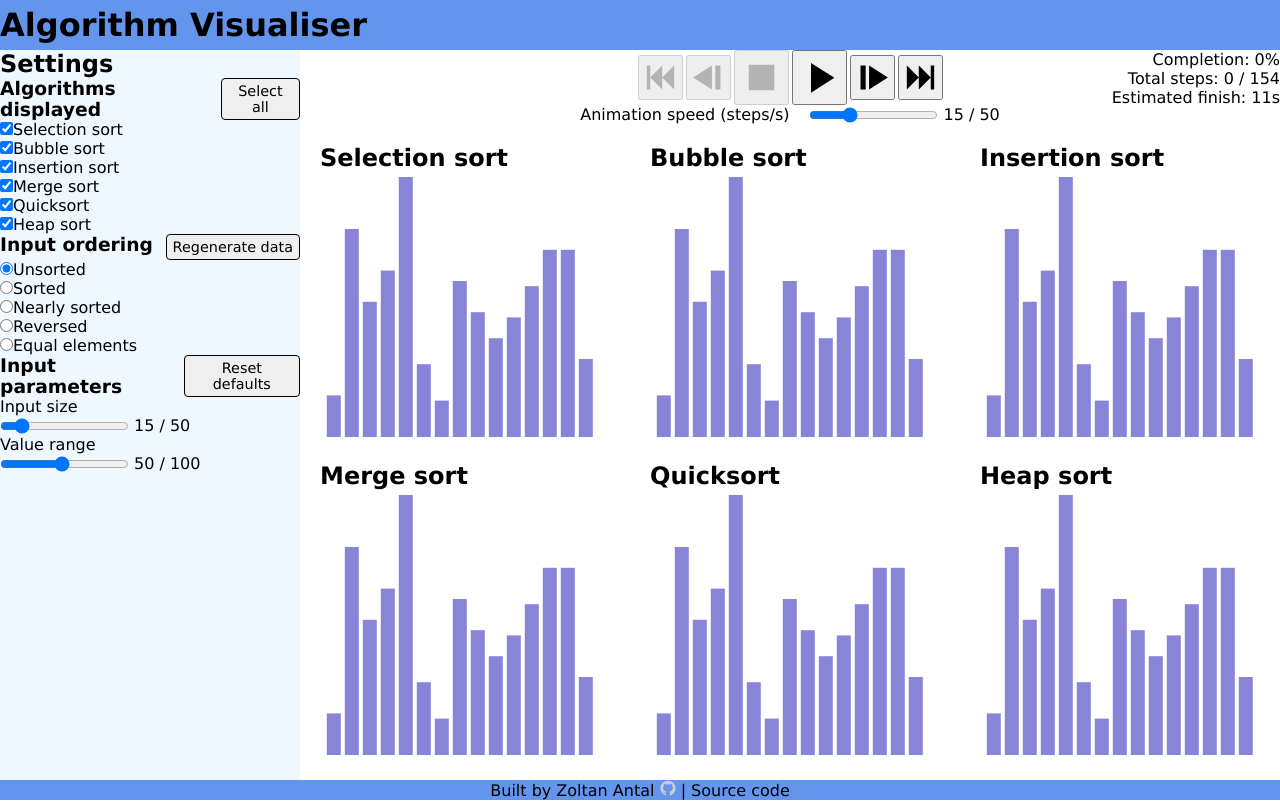
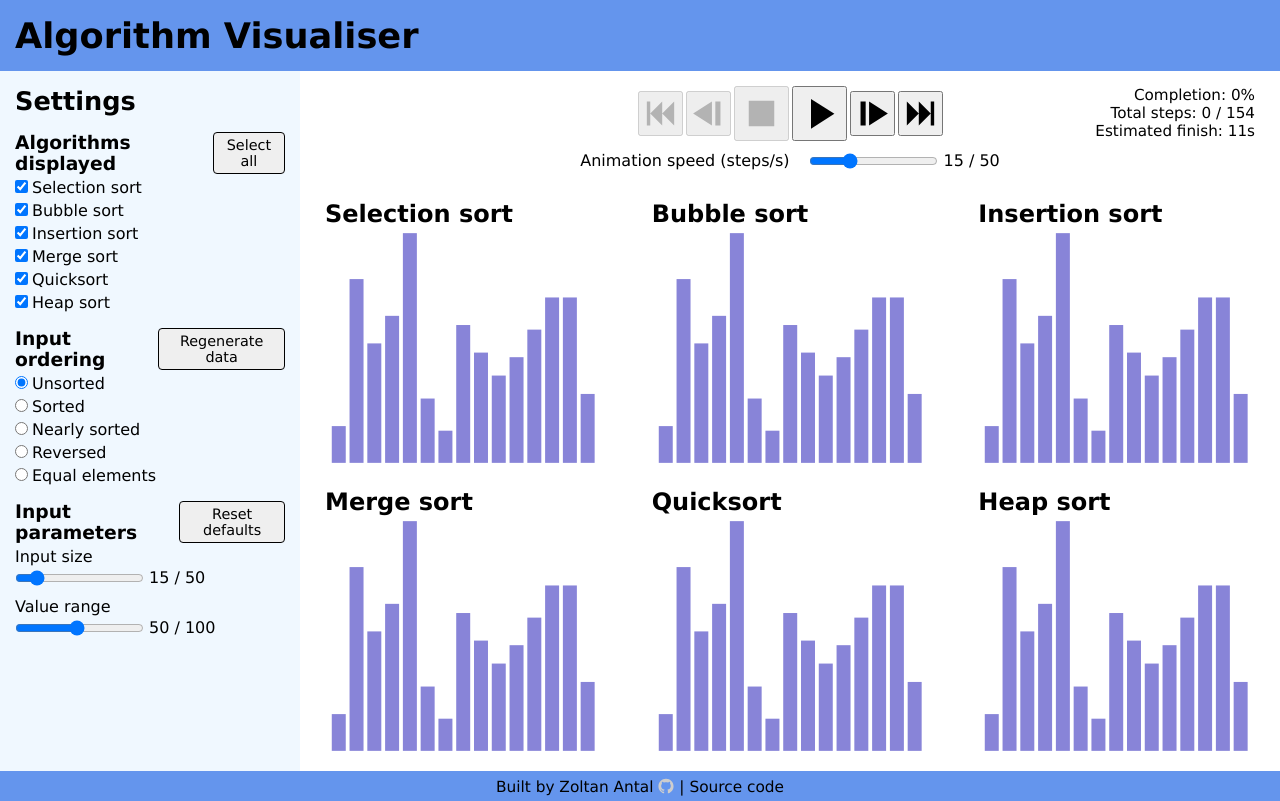
Before and after one commit to zoltan-antal/algorithm-visualiser, a React (Vite) app: page / in a window 1280 px wide. Built offline with nearby package versions, Linux system fonts and the light colour scheme.

Commit message:
Adjust paddings, margins, gaps & font sizes

```diff
--- a/src/components/Aside/index.css
+++ b/src/components/Aside/index.css
@@ -1,16 +1,25 @@
 aside {
   grid-area: aside;
+
   display: flex;
   flex-direction: column;
   justify-content: flex-start;
   align-items: stretch;
+  gap: 16px;
+
   background-color: aliceblue;
+  padding: 15px 15px;
+
+  >.title {
+    font-size: 1.6rem;
+  }
 
   .section {
     display: flex;
     flex-direction: column;
     justify-content: flex-start;
     align-items: stretch;
+    gap: 4px;
 
     .header {
       display: flex;
@@ -35,11 +44,21 @@ aside {
       flex-direction: column;
       justify-content: flex-start;
       align-items: flex-start;
+      gap: 4px;
+
+      input[type="radio"],
+      input[type="checkbox"] {
+        margin-right: 4px;
+      }
+
+      &:has(.slider) {
+        gap: 10px;
+      }
 
       .slider {
         flex-direction: column;
         align-items: stretch;
-        gap: 0;
+        gap: 2px;
 
         .display {
           input {
--- a/src/components/Aside/index.tsx
+++ b/src/components/Aside/index.tsx
@@ -38,7 +38,7 @@ const Aside = ({
 }: AsideProps) => {
   return (
     <aside>
-      <h2>Settings</h2>
+      <h2 className="title">Settings</h2>
       <div className="section" id="algorithms-displayed">
         <div className="header">
           <h3 className="title">Algorithms displayed</h3>
@@ -50,7 +50,7 @@ const Aside = ({
         </div>
         <div className="items">
           {algorithmNames.map((algorithmName) => (
-            <label key={algorithmName}>
+            <label key={algorithmName} className="item">
               <input
                 type="checkbox"
                 checked={Array.from(selectedAlgorithms).includes(algorithmName)}
--- a/src/components/Footer/index.css
+++ b/src/components/Footer/index.css
@@ -1,10 +1,14 @@
 footer {
   grid-area: footer;
+
   display: flex;
   flex-direction: row;
   justify-content: center;
-  align-items: center;
+  align-items: flex-start;
+
   background-color: cornflowerblue;
+  padding: 7px 0 3px;
+  font-size: 0.96rem;
 
   & img {
     height: 1rem;
--- a/src/components/Header/index.css
+++ b/src/components/Header/index.css
@@ -1,8 +1,15 @@
 header {
   grid-area: header;
+
   display: flex;
   flex-direction: row;
   justify-content: space-between;
   align-items: center;
+
   background-color: cornflowerblue;
+  padding: 15px 15px;
+
+  .title {
+    font-size: 2.2rem;
+  }
 }
--- a/src/components/Header/index.tsx
+++ b/src/components/Header/index.tsx
@@ -3,7 +3,9 @@ import './index.css';
 const Header = () => {
   return (
     <header>
-      <h1>Algorithm Visualiser</h1>
+      <h1 className="title">
+        <a href="">Algorithm Visualiser</a>
+      </h1>
       <nav></nav>
     </header>
   );
--- a/src/components/Main/VisualisationControls.css
+++ b/src/components/Main/VisualisationControls.css
@@ -9,6 +9,8 @@
     flex-direction: column;
     justify-content: flex-start;
     align-items: center;
+
+    gap: 10px;
 
     .buttons {
       display: flex;
@@ -64,5 +66,7 @@
     flex-direction: column;
     justify-content: flex-start;
     align-items: flex-end;
+
+    font-size: 0.95rem;
   }
 }
--- a/src/components/Main/VisualisationDisplay.css
+++ b/src/components/Main/VisualisationDisplay.css
@@ -3,7 +3,6 @@
   flex-grow: 1;
   row-gap: 20px;
   column-gap: 50px;
-  padding: 20px;
   grid-auto-columns: 1fr;
   grid-auto-rows: 1fr;
 
--- a/src/components/Main/index.css
+++ b/src/components/Main/index.css
@@ -1,8 +1,12 @@
 main {
   grid-area: main;
+
   display: flex;
   flex-direction: column;
   justify-content: flex-start;
   align-items: stretch;
+  gap: 30px;
+
   background-color: white;
+  padding: 15px 25px;
 }
--- a/src/components/Slider/index.tsx
+++ b/src/components/Slider/index.tsx
@@ -22,8 +22,8 @@ const Slider = ({
   disabled,
 }: SliderProps) => {
   return (
-    <div className="slider">
-      <p className="title">{label}</p>
+    <label className="slider">
+      {label}
       <div className="display">
         <input
           type="range"
@@ -38,7 +38,7 @@ const Slider = ({
           {value} {units} / {max} {units}
         </p>
       </div>
-    </div>
+    </label>
   );
 };
 
--- a/src/styles/App.css
+++ b/src/styles/App.css
@@ -25,7 +25,7 @@ html {
   height: 100vh;
   display: grid;
   grid-template-columns: clamp(300px, 20vw, 450px) 1fr;
-  grid-template-rows: 50px 1fr;
+  grid-template-rows: auto 1fr auto;
   grid-template-areas:
     "header header"
     "aside main"
```
